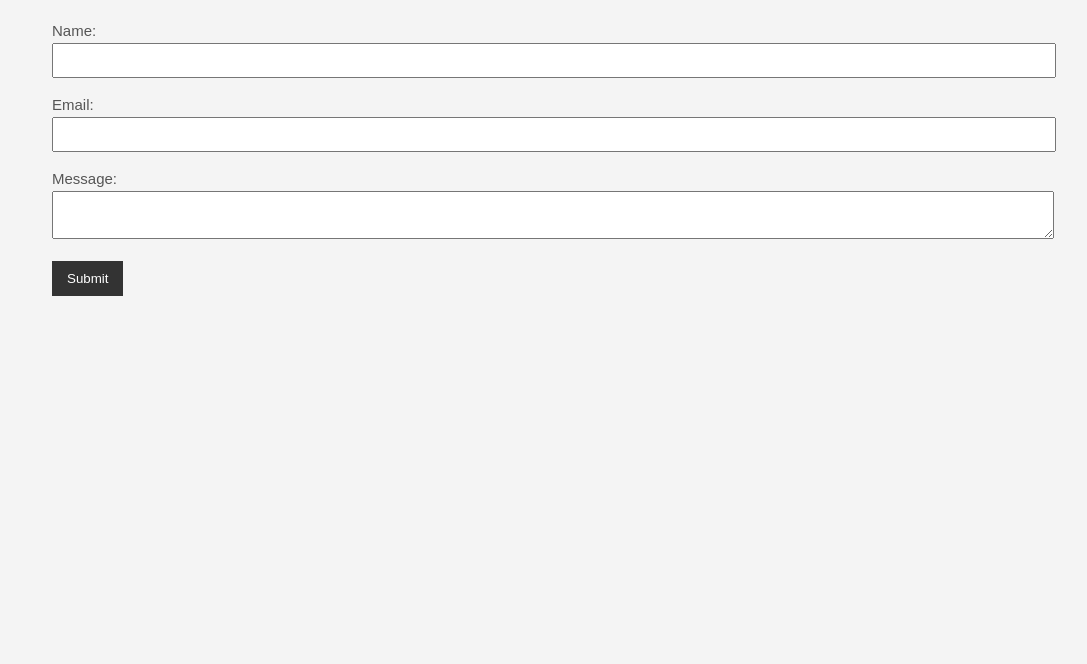
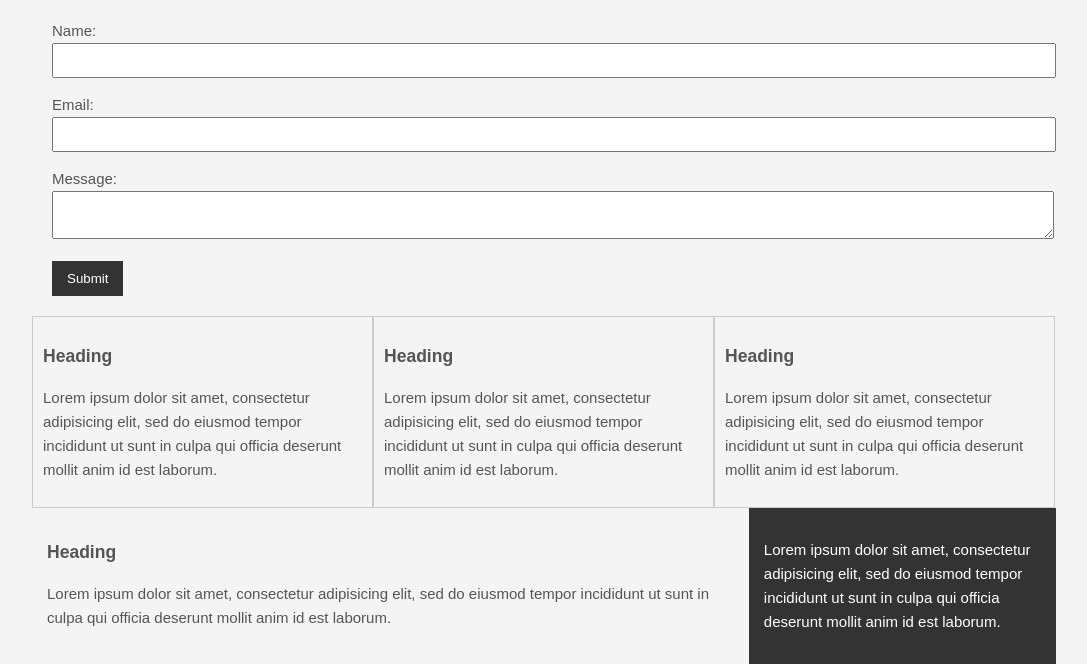
Before and after one commit to MagicOnAStick/WebDevCheatssheets, a web app: file css/index.html in a window 1280 px wide. Shown: the part 755-1419 px from the top of the page, without its empty margins (96-1183 px from the left). Before the commit the page ends 1051 px from the top, so only its background shows below. Run offline with its HTML, style and script files only (its server is not run), Linux system fonts and the light colour scheme.

Commit message:
floating

```diff
--- a/css/index.html
+++ b/css/index.html
@@ -45,6 +45,32 @@
       </form>
 
       <div class="block">
+        <h3>Heading</h3>
+        <p>Lorem ipsum dolor sit amet, consectetur adipisicing elit, sed do eiusmod tempor incididunt ut sunt in culpa qui officia deserunt mollit anim id est laborum.</p>
+      </div>
+      <div class="block">
+        <h3>Heading</h3>
+        <p>Lorem ipsum dolor sit amet, consectetur adipisicing elit, sed do eiusmod tempor incididunt ut sunt in culpa qui officia deserunt mollit anim id est laborum.</p>
+      </div>
+      <div class="block">
+        <h3>Heading</h3>
+        <p>Lorem ipsum dolor sit amet, consectetur adipisicing elit, sed do eiusmod tempor incididunt ut sunt in culpa qui officia deserunt mollit anim id est laborum.</p>
+      </div>
+
+      <div class="clr">
+
+      </div>
+
+      <div id="main-block">
+        <h3>Heading</h3>
+        <p>Lorem ipsum dolor sit amet, consectetur adipisicing elit, sed do eiusmod tempor incididunt ut sunt in culpa qui officia deserunt mollit anim id est laborum.</p>
+      </div>
+
+      <div id="sidebar">
+        <p>Lorem ipsum dolor sit amet, consectetur adipisicing elit, sed do eiusmod tempor incididunt ut sunt in culpa qui officia deserunt mollit anim id est laborum.</p>
+      </div>
+
+      <div class="clr">
 
       </div>
 
--- a/css/style.css
+++ b/css/style.css
@@ -34,6 +34,11 @@ a:active{
 
 a:visited{
   /*color:black;*/
+}
+
+.clr{
+  /*clears floats above*/
+  clear:both;
 }
 
 .button{
@@ -132,3 +137,30 @@ a:visited{
   padding: 8px;
   width: 100%;
 }
+
+.block{
+  float:left;
+  width: 33.3%;
+  border: 1px solid #ccc;
+  padding: 10px;
+  /*kalkuliert in die Breitenberechnung die Bordermaße inkl. padding mit ein*/
+  box-sizing: border-box;
+}
+
+/*id für unique uscases*/
+#main-block{
+ float: left;
+ width: 70%;
+ padding: 15px;
+ box-sizing: border-box;
+
+}
+
+#sidebar{
+float: right;
+width: 30%;
+background-color: #333;
+color: white;
+padding: 15px;
+box-sizing: border-box;
+}
```
